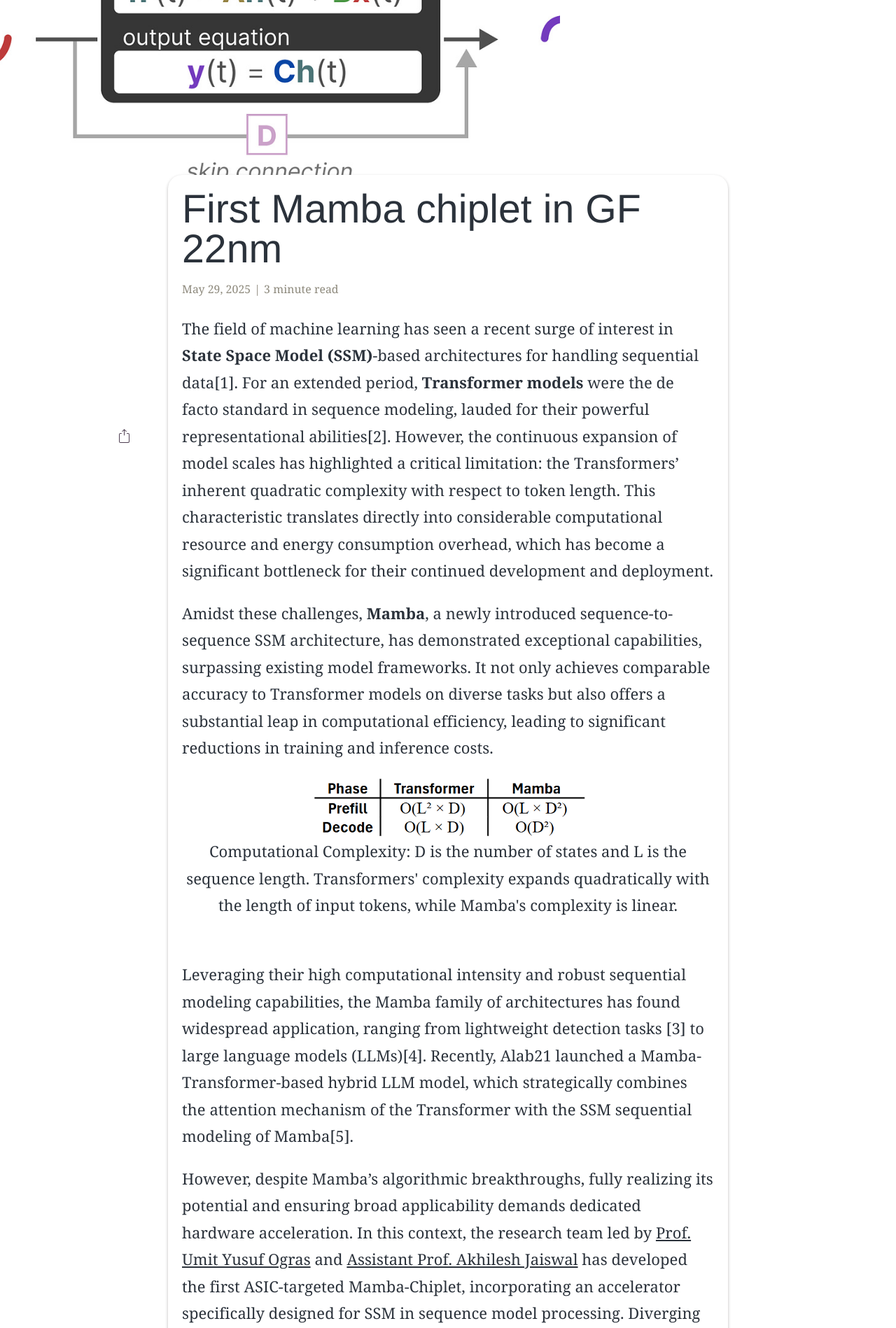
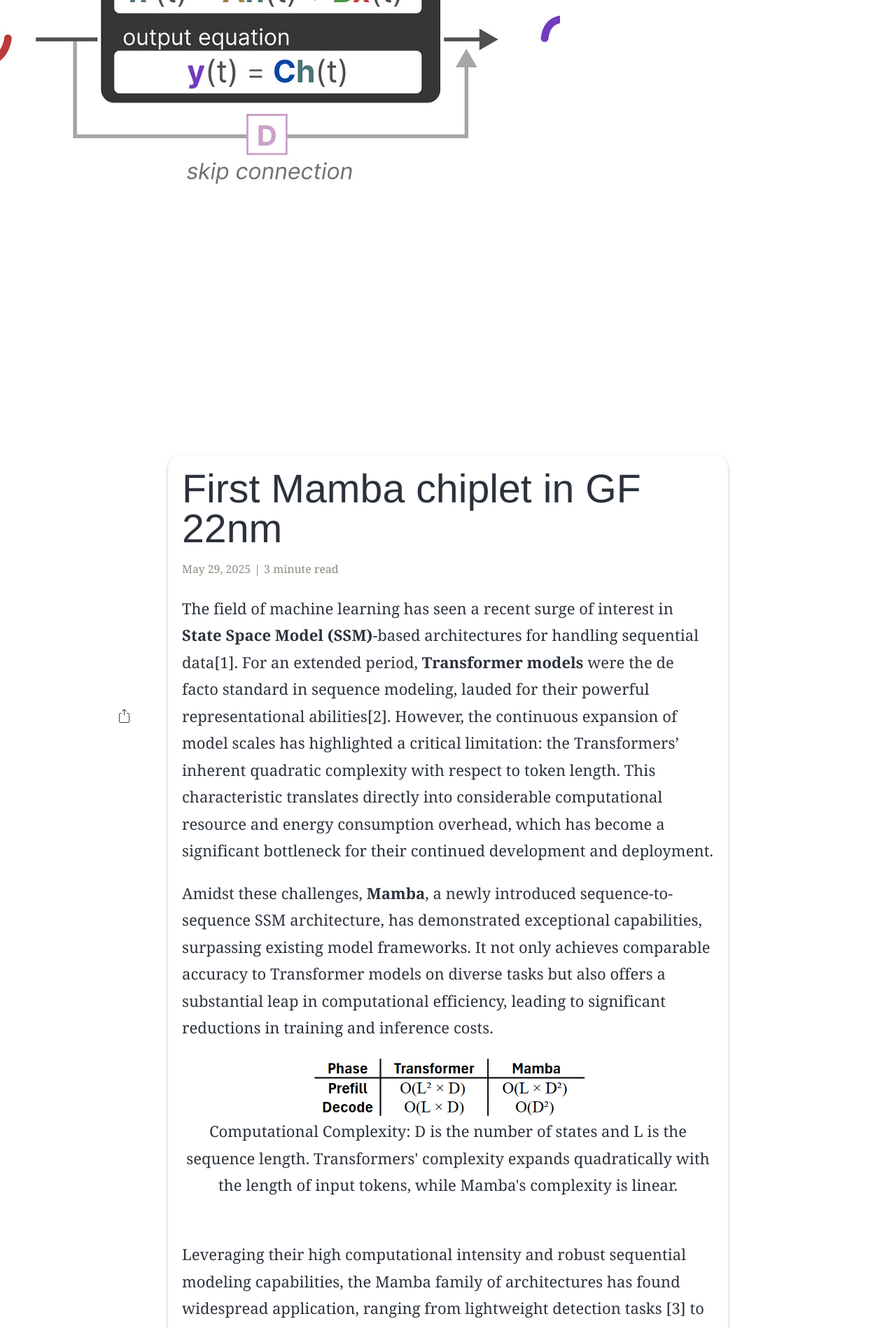
Before and after one commit to echip-from-elab/echip-from-elab.github.io, a Jekyll site: the page built from _posts/2021-03-24-starting-the-adventure.md, in a window 1280 px wide. Shown: the part 337-2235 px from the top of the page at 70% size. Built offline with Jekyll 4.4.1, drawn with Linux system fonts in a browser that asks for light colours; some web fonts are replaced.

Commit message:
front page

```diff
--- a/assets/css/main.css
+++ b/assets/css/main.css
@@ -1436,15 +1436,16 @@ tweet a {
   position: relative;
   padding: 0;
   margin: 0;
-  height: 500px;
+  height: 400px;
+  height: 900px;
   background-color: var(--background);
   overflow: hidden;
 }
 
 /* miao */
 .page-image .cover-image {
-  height: 80%;
-  width: 80%;
+  height: 100%;
+  width: 100%;
 }
 
 .page-content {
```
